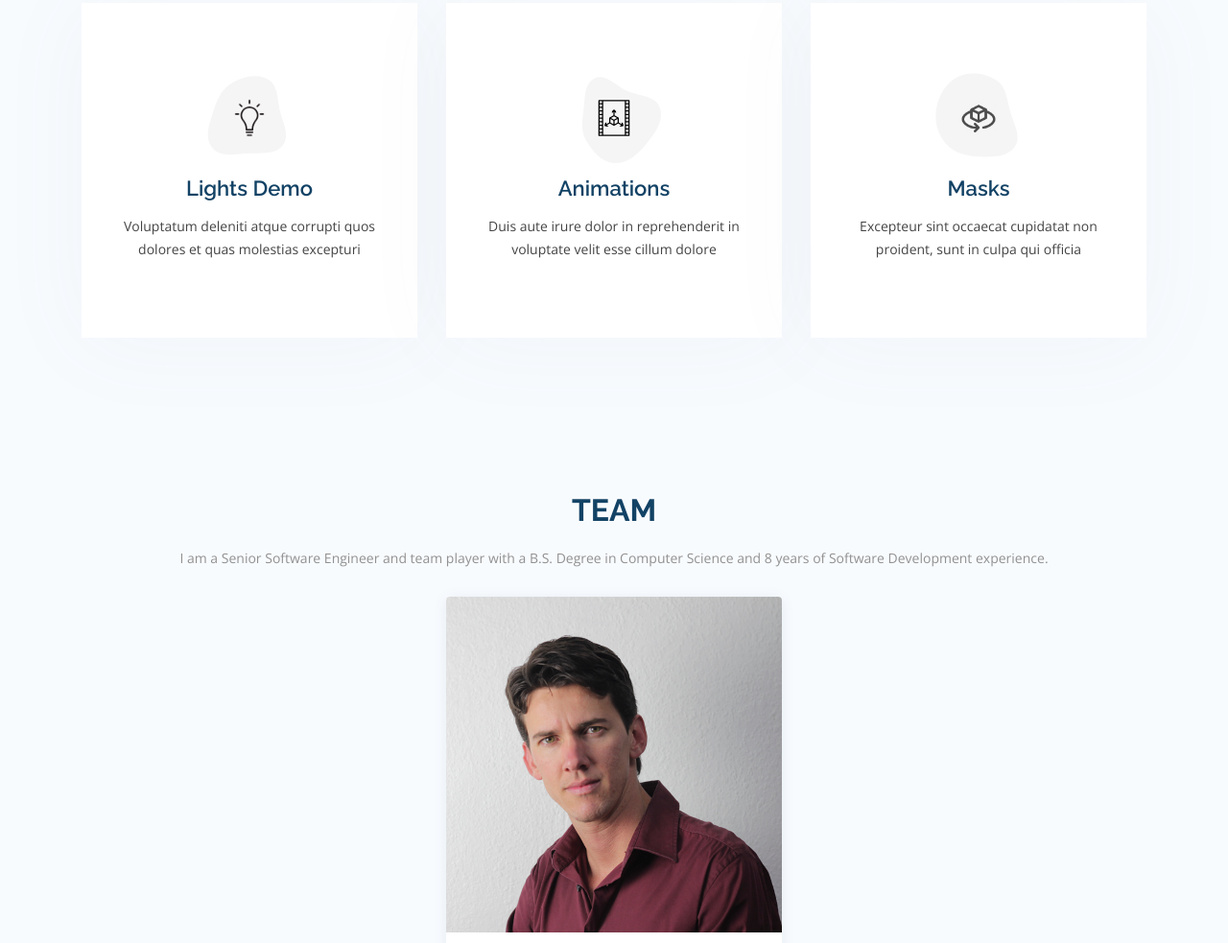
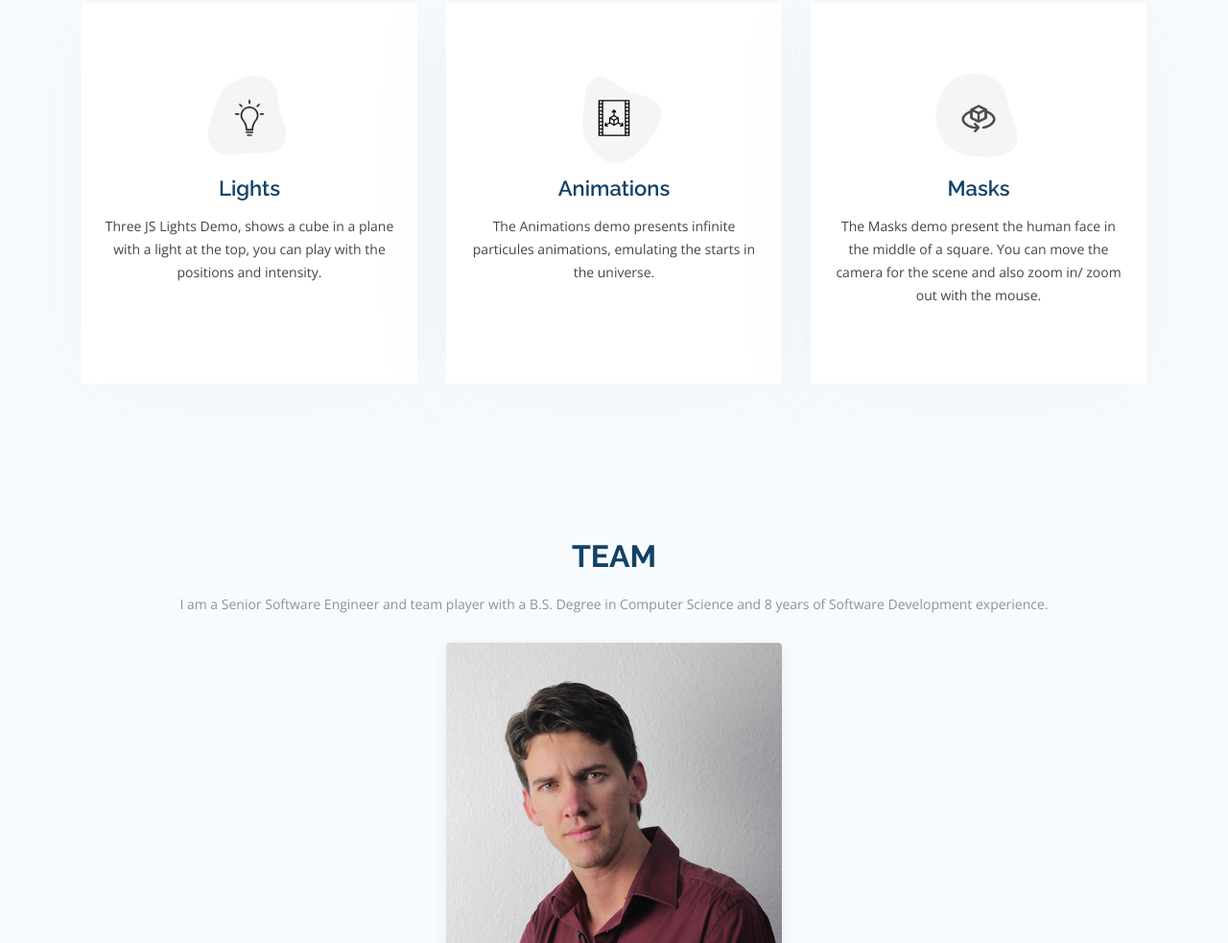
Before and after one commit to andygarcia86/three-js-demo, a plain HTML site: page index.html in a window 1280 px wide. Shown: the part 986-1969 px from the top of the page at 96% size. Drawn offline with nearby package versions, Linux system fonts and the light colour scheme.

Commit message:
Update landing page

```diff
--- a/index.html
+++ b/index.html
@@ -94,8 +94,8 @@
                 </svg>
                 <img src="assets/img/lights.png" class="img-fluid bx bxl-dribbble" alt="" width="40" height="40" style="z-index: 1;" />
               </div>
-              <h4><a href="./demo-lights/index.html">Lights Demo</a></h4>
-              <p>Voluptatum deleniti atque corrupti quos dolores et quas molestias excepturi</p>
+              <h4><a href="./demo-lights/index.html">Lights</a></h4>
+              <p>Three JS  Lights Demo, shows a cube in a plane with a light at the top, you can play with the positions and intensity.</p>
             </div>
           </div>
 
@@ -108,7 +108,7 @@
                 <img src="assets/img/animation.svg" class="img-fluid bx bxl-dribbble" alt="" width="40" height="40" style="z-index: 1;" />
               </div>
               <h4><a href="./demo-animations/index.html">Animations</a></h4>
-              <p>Duis aute irure dolor in reprehenderit in voluptate velit esse cillum dolore</p>
+              <p>The Animations demo presents infinite particules animations, emulating the starts in the universe.</p>
             </div>
           </div>
 
@@ -121,7 +121,7 @@
                 <img src="assets/img/3d.png" class="img-fluid bx bxl-dribbble" alt="" width="40" height="40" style="z-index: 1;" />
               </div>
               <h4><a href="./demo-masks/index.html">Masks</a></h4>
-              <p>Excepteur sint occaecat cupidatat non proident, sunt in culpa qui officia</p>
+              <p>The Masks demo present the human face in the middle of a square. You can move the camera for the scene and also zoom in/ zoom out with the mouse.</p>
             </div>
           </div>
 
```
